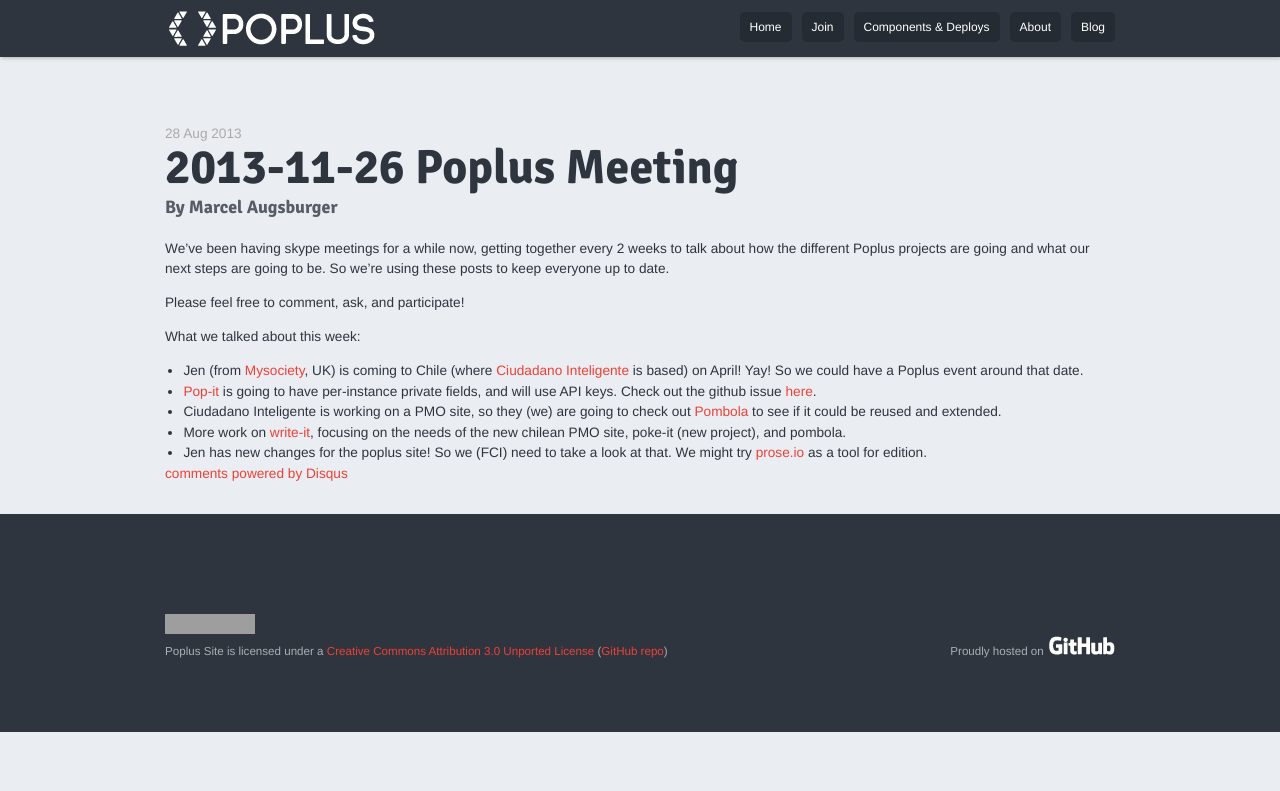
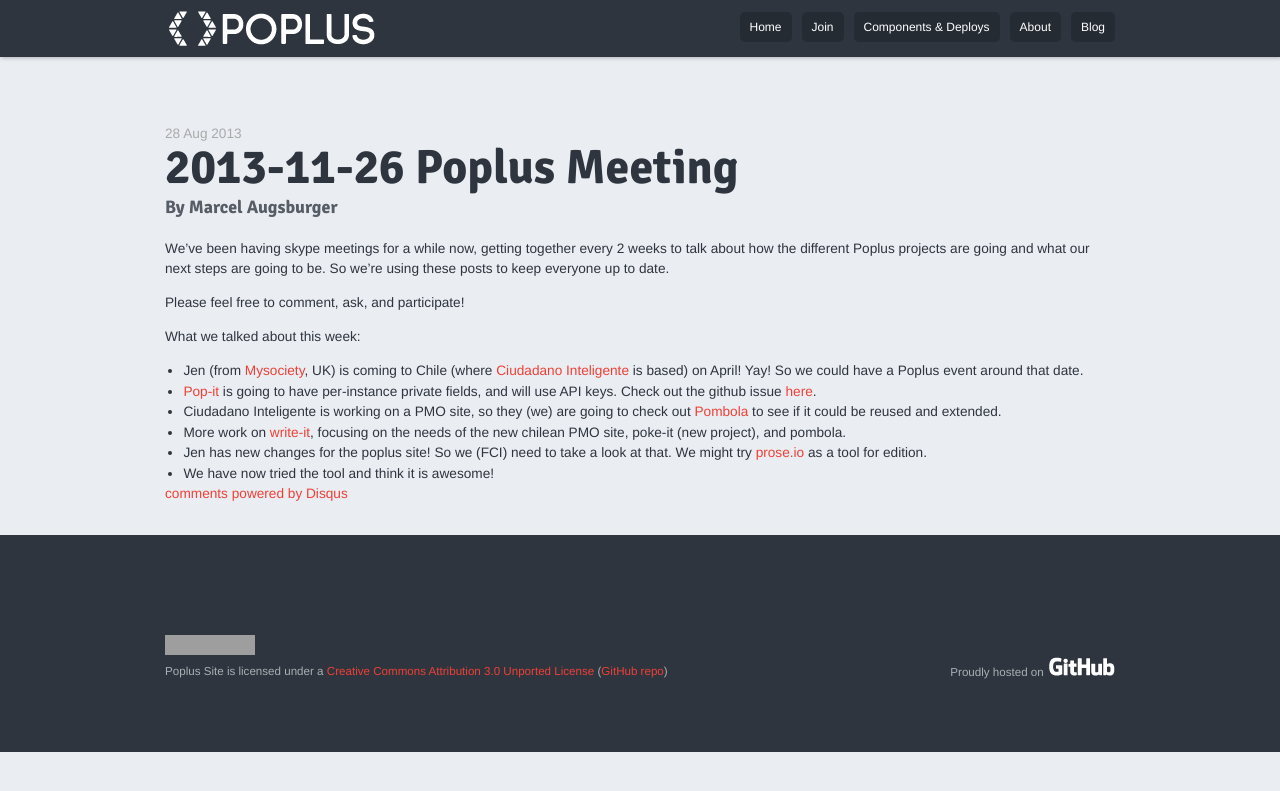
Before and after one commit to poplus/home-poplus, a Jekyll site: the page built from _posts/2013-11-26-Poplus-Meeting.md, in a window 1280 px wide. Shown: the top 791 px of the page. Built offline with Jekyll 4.4.1, drawn with Linux system fonts in a browser that asks for light colours; nearby versions of some CDN libraries; Markdown is read by kramdown in place of the engine named in the settings; comment, search, counter and statistics services are not loaded; grey boxes are pictures that could not be loaded.

Commit message:
Updated 2013-11-26-Poplus-Meeting.md

```diff
--- a/_posts/2013-11-26-Poplus-Meeting.md
+++ b/_posts/2013-11-26-Poplus-Meeting.md
@@ -18,6 +18,7 @@
 + Ciudadano Inteligente is working on a PMO site, so they (we) are going to check out [Pombola][pombola] to see if it could be reused and extended.
 + More work on [write-it][write-it], focusing on the needs of the new chilean PMO site, poke-it (new project), and pombola.
 + Jen has new changes for the poplus site! So we (FCI) need to take a look at that. We might try [prose.io](http://prose.io) as a tool for edition.
++ We have now tried the tool and think it is awesome!
 
 [mysociety]: http://mysociety.org
 [pombola]: https://github.com/mysociety/pombola
```
